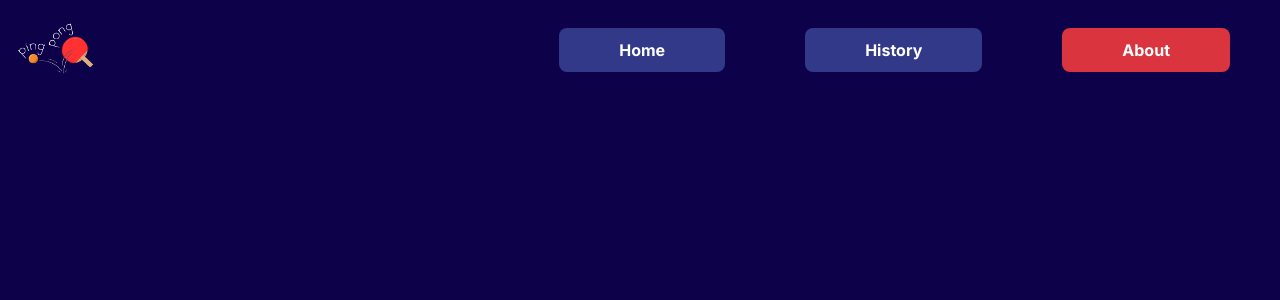
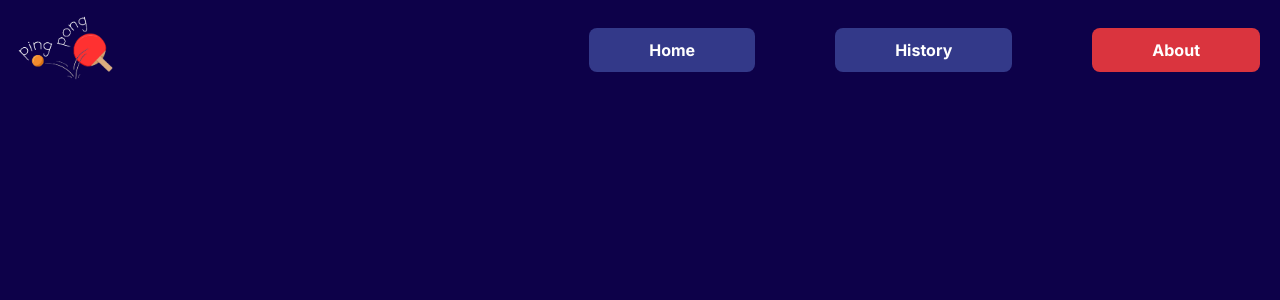
Before and after one commit to soufiane-amt/ft_transcendance, a Next.js app in the folder srcs/front-end/: page / in a window 1280 px wide. Shown: the top 300 px of the page. Built offline with nearby package versions, Linux system fonts and the light colour scheme.

Commit message:
finish navbar component in homepage

```diff
--- a/srcs/front-end/src/app/globals.css
+++ b/srcs/front-end/src/app/globals.css
@@ -15,3 +15,16 @@ body {
   overflow-x: hidden;
   overflow-y: hidden;
 }
+
+.popup {
+  animation: showPopup 0.8s ease-in-out forwards;
+}
+
+@keyframes showPopup {
+  0% {
+    opacity: 0;
+}
+  100% {
+    opacity: 1;
+  }
+}
--- a/srcs/front-end/src/components/HomePage/HomePageNav.tsx
+++ b/srcs/front-end/src/components/HomePage/HomePageNav.tsx
@@ -11,19 +11,19 @@ export default function HomePageNav() {
 
 
   return (
-    <nav className="bg-[#0D0149]  w-full h-[100px] flex justify-between items-center">
-        <Image src="/myWhiteLogo.png" width={109.5} height={85.7} alt="Logo" priority={true} className="px-[15px] lg:[50px]"/>
-      <div className="lg:flex hidden items-center space-x-20 text-white ml-[50px] mr-[50px] font-bold ">
-        <Link href="/" className="bg-[#333989] px-[60px] py-[10px] rounded-lg hover:bg-white hover:text-black">Home</Link>
-        <Link href="/history" className="bg-[#333989] px-[60px] py-[10px] rounded-lg hover:bg-white hover:text-black">History</Link>
-        <Link href="/about" className="bg-[#DA343E] px-[60px] py-[10px] rounded-lg hover:bg-white hover:text-black">About</Link>
+    <nav className="bg-[#0D0149]  w-full h-[100px] flex justify-between items-center fixed">
+      <Image src="/myWhiteLogo.png" width={129.5} height={105.7} alt="Logo" priority={true} className="px-[15px] lg:[50px]"/>
+      <div className="lg:flex hidden items-center space-x-20 text-white ml-[50px] mr-[20px] font-bold">
+        <Link href="/" className="bg-[#333989] px-[60px] py-[10px] rounded-lg duration-[0.4s] ease-in hover:bg-[#6a70c8] hover:scale-110 hover:shadow-[2px_1px_15px_1px_#333989]">Home</Link>
+        <Link href="/history" className="bg-[#333989] px-[60px] py-[10px] rounded-lg duration-[0.4s] ease-in hover:bg-[#6a70c8] hover:scale-110 hover:shadow-[2px_1px_15px_1px_#333989]">History</Link>
+        <Link href="/about" className="bg-[#DA343E] px-[60px] py-[10px] rounded-lg duration-[0.4s] ease-in hover:bg-[#e36870] hover:scale-110 hover:shadow-[2px_1px_15px_1px_#DA343E]">About</Link>
       </div>
       <div className="lg:hidden flex flex-1 justify-end items-center">
           <Image src={toggle ? close : open} width={toggle ? 32 : 45} height={toggle ? 32 : 45} alt="Menu" className="mr-[20px] object-contain" onClick={() => setToggle((prev) => !prev)} />
-          <div className={`${toggle ? 'flex' : 'hidden'} p-6 bg-[#000000] bg-opacity-50 backdrop-blur-md absolute top-20 right-0 mx-4 my-2 min-w-[200px] min-h-[100px] rounded-xl flex-col space-y-5 text-white font-bold`}>
-            <Link href="/" className="bg-[#333989] px-[20px] py-[5px] rounded-lg hover:bg-white hover:text-black text-center">Home</Link>
-            <Link href="/history" className="bg-[#333989] px-[20px] py-[5px] rounded-lg hover:bg-white hover:text-black text-center">History</Link>
-            <Link href="/about" className="bg-[#DA343E] px-[20px] py-[5px] rounded-lg hover:bg-white hover:text-black text-center">About</Link>
+          <div className={`${toggle ? 'flex' : 'hidden'} p-6 bg-[#000000] bg-opacity-50 backdrop-blur-md absolute top-20 right-0 mx-4 my-2 min-w-[200px] min-h-[100px] rounded-xl flex-col space-y-5 text-white font-bold popup`}>
+            <Link href="/" className="bg-[#333989] px-[20px] py-[5px] rounded-lg hover:bg-[#6a70c8]  text-center">Home</Link>
+            <Link href="/history" className="bg-[#333989] px-[20px] py-[5px] rounded-lg hover:bg-[#6a70c8]  text-center">History</Link>
+            <Link href="/about" className="bg-[#DA343E] px-[20px] py-[5px] rounded-lg hover:bg-[#6a70c8]  text-center">About</Link>
           </div>
       </div>
     </nav>
```
